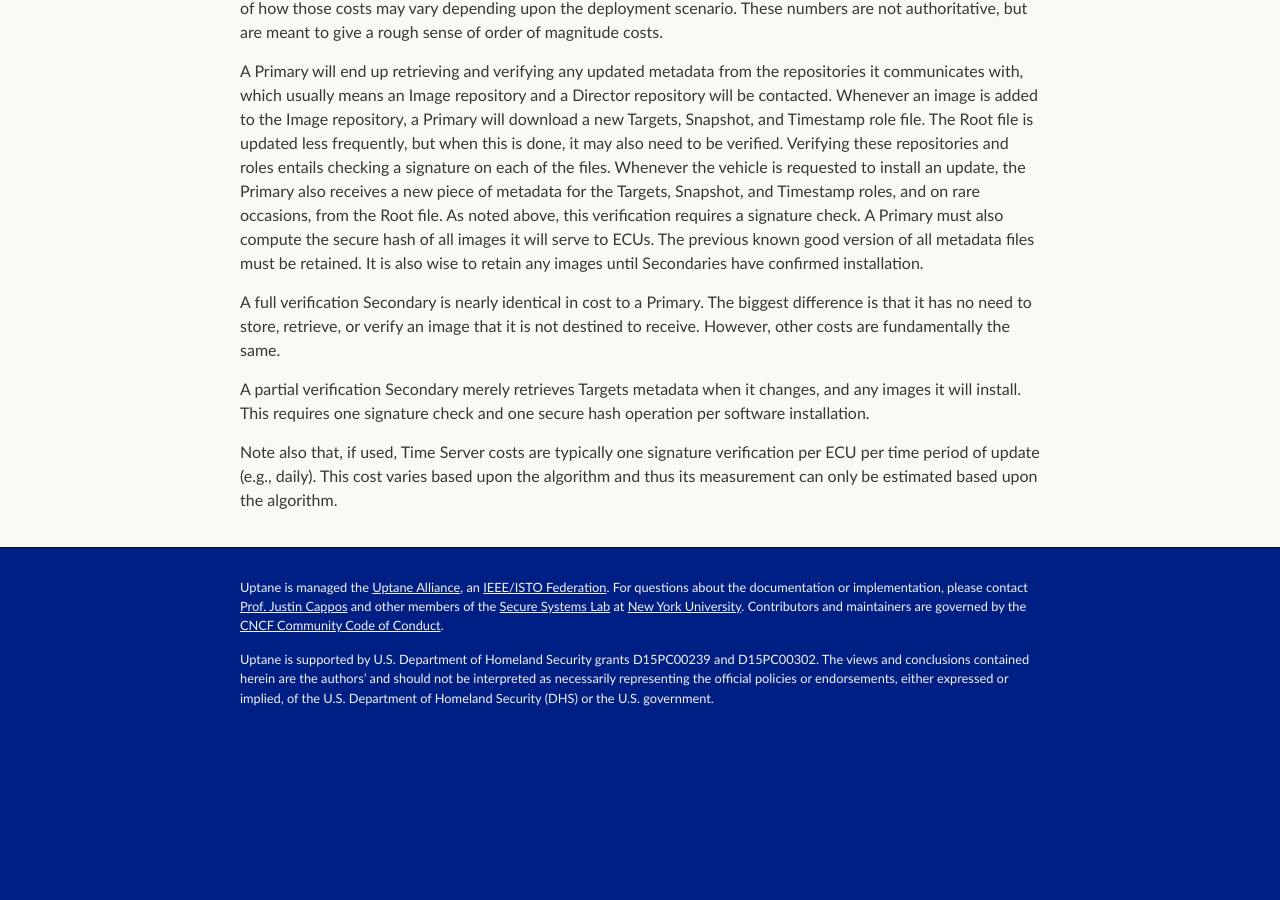
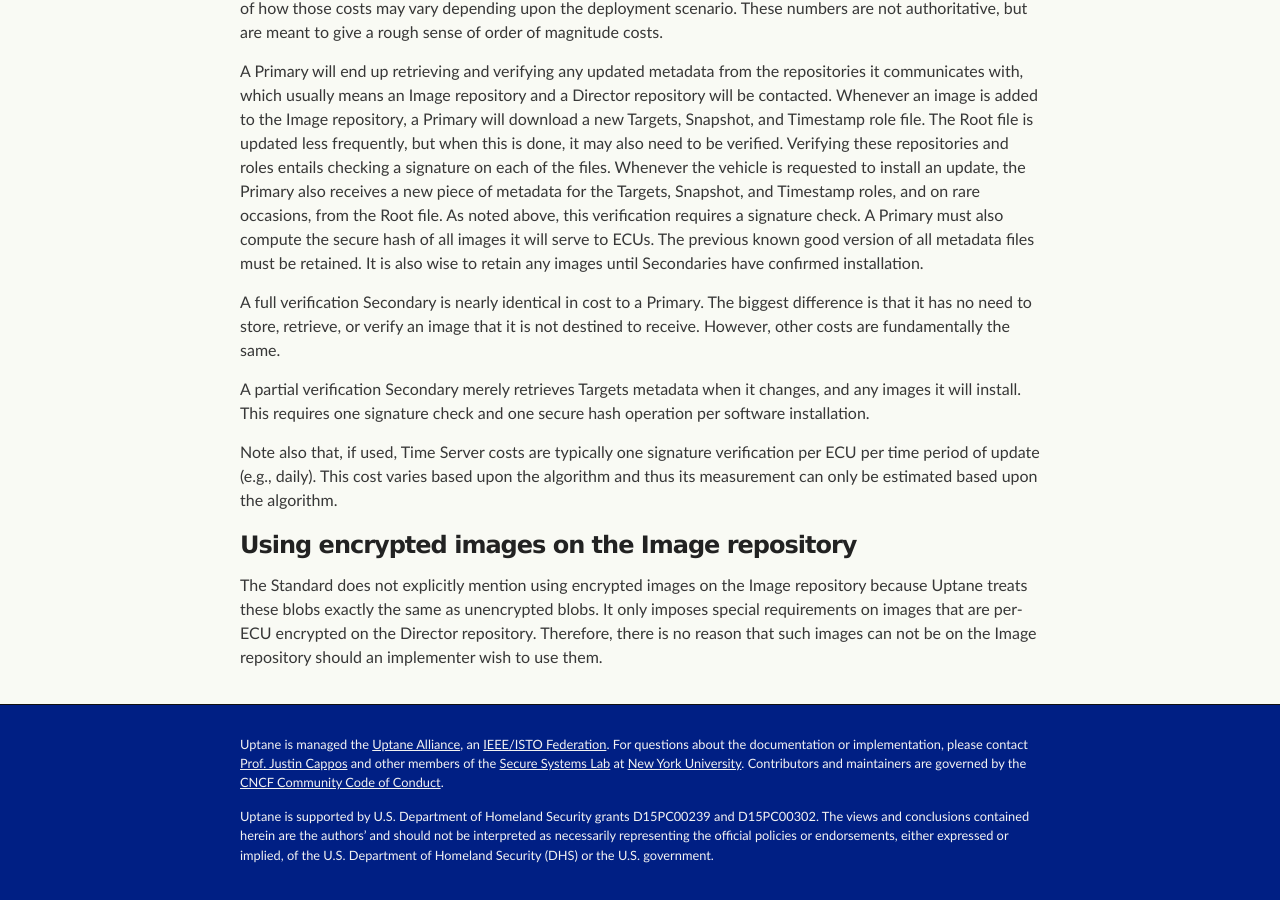
Before and after one commit to uptane/deployment-considerations, a Jekyll site: the page built from security_considerations.md, in a window 1280 px wide and 900 px high, scrolled down 5058 px. Built offline with Jekyll 4.4.1, drawn with Linux system fonts in a browser that asks for light colours; our own code applies the rules of GitHub Pages for plain Markdown files; before the commit the page ends 5801 px from its top, so only the background shows below that; some of the changed text lies outside the part shown.

Commit message:
Added text to close Issue #46

```diff
--- a/security_considerations.md
+++ b/security_considerations.md
@@ -111,3 +111,7 @@ A full verification Secondary is nearly identical in cost to a Primary.  The big
 A partial verification Secondary merely retrieves Targets metadata when it changes, and any images it will install.  This requires one signature check and one secure hash operation per software installation.
 
 Note also that, if used, Time Server costs are typically one signature verification per ECU per time period of update (e.g., daily).  This cost varies based upon the algorithm and thus its measurement can only be estimated based upon the algorithm.
+
+### Using encrypted images on the Image repository
+
+The Standard does not explicitly mention using encrypted images on the Image repository because Uptane treats these blobs exactly the same as unencrypted blobs. It only imposes special requirements on images that are per-ECU encrypted on the Director repository. Therefore, there is no reason that such images can not be on the Image repository should an implementer wish to use them.
```
Also changed, not shown: other parts of security_considerations.md (+1 -1 lines).
